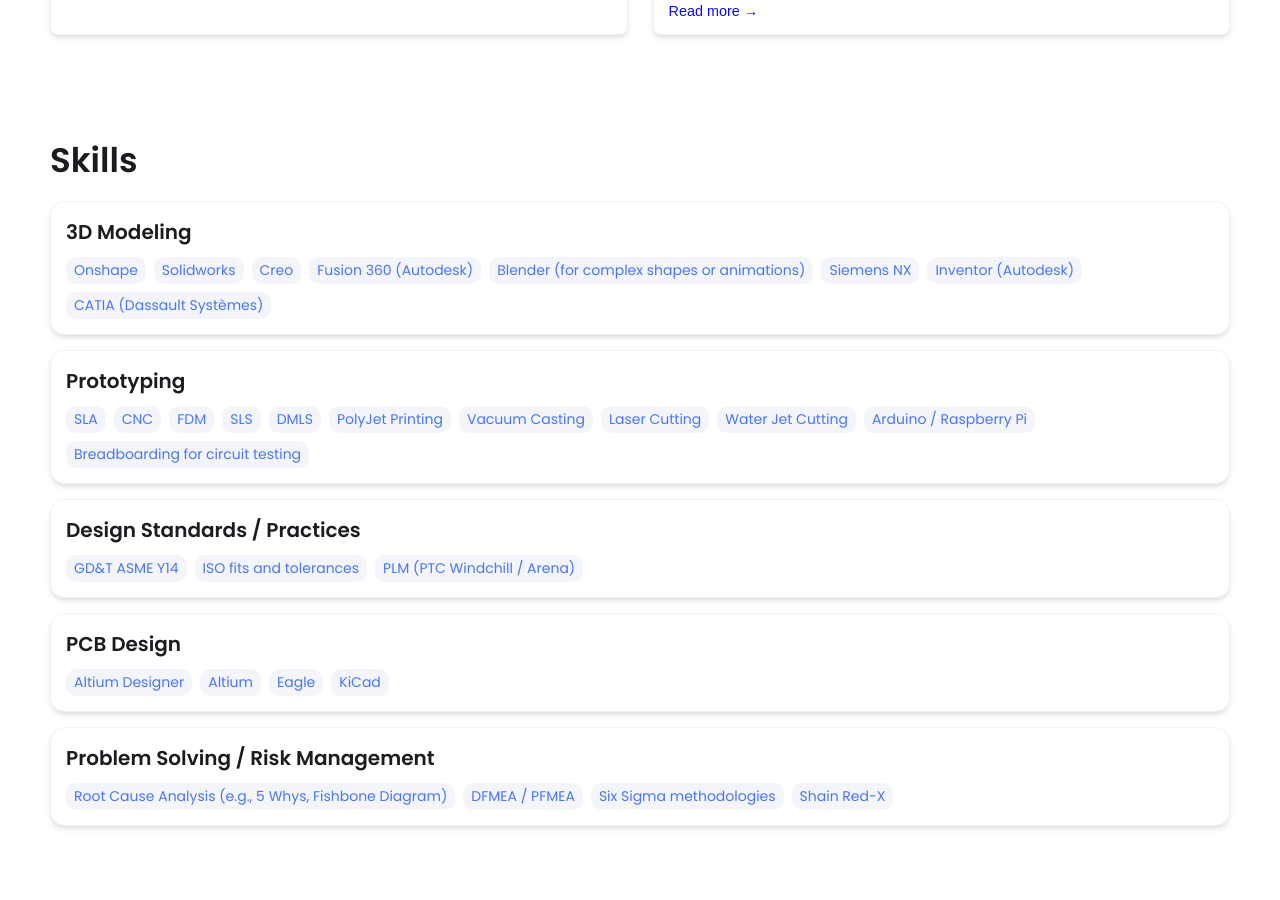
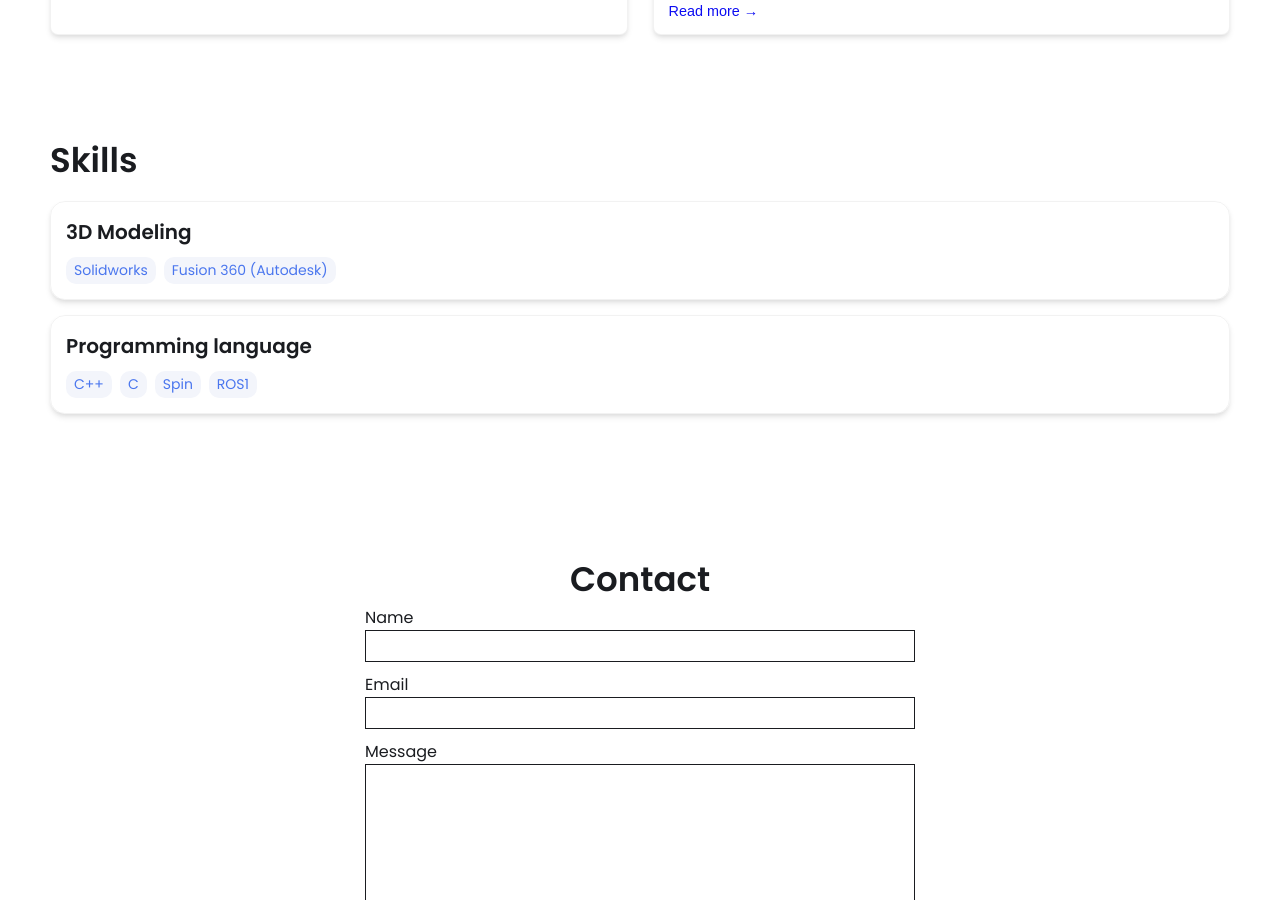
Before and after one commit to AloysiusHo/AloysiusHo.github.io, a Jekyll site: the page built from index.html, in a window 1280 px wide and 900 px high, scrolled down 1535 px. Built offline with Jekyll 4.4.1, drawn with Linux system fonts in a browser that asks for light colours.

Commit message:
Update _config.yml

```diff
--- a/_config.yml
+++ b/_config.yml
@@ -26,14 +26,14 @@ profile_image: ./assets/images/profile-image/Aloysius_face.jpg
 
 # Link your resume
 # You can place your resume in assets/resume/{resume file.pdf} or add external link such as pdf saved in google drive
-resume-url: https://docs.google.com/document/d/1gIbADnRd4em16hFoscmXGYcJoDb5Sb-O/edit?usp=sharing&ouid=111624256907740003091&rtpof=true&sd=true
+resume-url: https://drive.google.com/file/d/1euPhxPEFSCPKBqrDvFFmeMmA_MmROtQQ/view?usp=sharing
 
 # Set up external links - this will show up as small icons next to your name.
 
 external-links:    # input only your own url slug. The icons with missing entries will not appear.
   linkedin: ahjs-aloysius-ho/    # https://www.linkedin.com/in/{your url slug}
-  github: leea12    # https://github.com/{your url slug}
-  stackoverflow: test      # https://stackoverflow.com/users/{your url slug}
+  github: YongJiee/Systems-Engineering-Project-1-Group-6.git    # https://github.com/{your url slug}
+  stackoverflow:     # https://stackoverflow.com/users/{your url slug}
   medium:            # https://medium.com/@{your url slug}
   x-twitter:   # https://x.com/{your url slug}
   threads:            # https://threads.net/@{your url slug}
@@ -47,44 +47,15 @@ external-links:    # input only your own url slug. The icons with missing entrie
 skills:
   - category: 3D Modeling
     tools:
-    - Onshape
     - Solidworks
-    - Creo
     - Fusion 360 (Autodesk)
-    - Blender (for complex shapes or animations)
-    - Siemens NX
-    - Inventor (Autodesk)
-    - CATIA (Dassault Systèmes)
-  - category: Prototyping
+  - category: Programming language
     tools:
-    - SLA
-    - CNC
-    - FDM
-    - SLS
-    - DMLS
-    - PolyJet Printing
-    - Vacuum Casting
-    - Laser Cutting
-    - Water Jet Cutting
-    - Arduino / Raspberry Pi
-    - Breadboarding for circuit testing
-  - category: Design Standards / Practices
-    tools:
-    - GD&T ASME Y14
-    - ISO fits and tolerances
-    - PLM (PTC Windchill / Arena)
-  - category: PCB Design
-    tools:
-    - Altium Designer
-    - Altium
-    - Eagle
-    - KiCad
-  - category: Problem Solving / Risk Management
-    tools:
-    - Root Cause Analysis (e.g., 5 Whys, Fishbone Diagram)
-    - DFMEA / PFMEA
-    - Six Sigma methodologies
-    - Shain Red-X
+    - C++
+    - C
+    - Spin
+    - ROS1
+
 
 
 # Contact Form Setup. Setup an account and copy over the key. When someone fills out the form, it will be received in your email.
```
